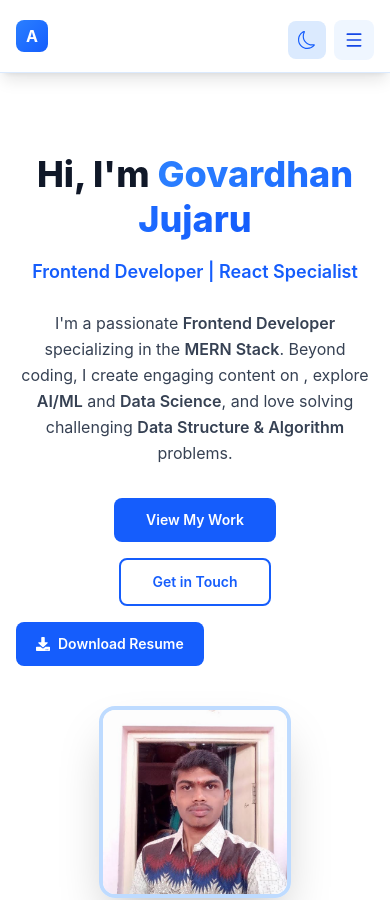
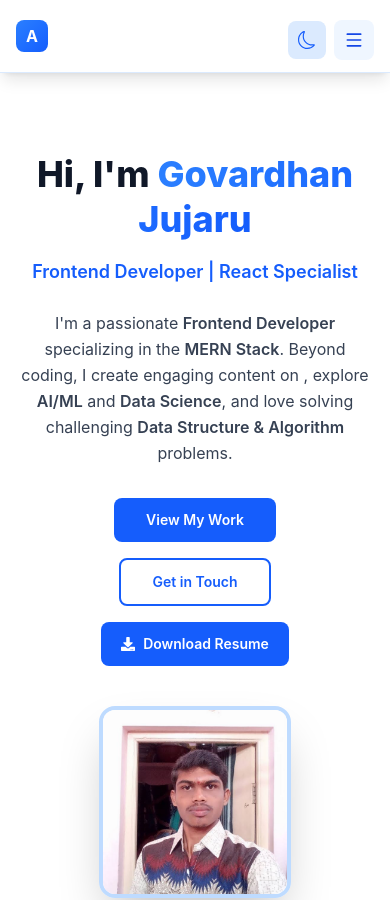
Before and after one commit to Govardhan0020/portfolio, a React (Vite) app: page /#/ in a window 390 px wide. Shown: the top 900 px of the page. Built offline with nearby package versions, Linux system fonts and the light colour scheme.

Commit message:
button alignment fixed

```diff
--- a/src/pages/Home.jsx
+++ b/src/pages/Home.jsx
@@ -102,7 +102,7 @@
                 </button>
               </Link>
             </div>
-            <div className="flex flex-col sm:flex-row gap-2 justify-start items-start mt-4">
+            <div className="flex flex-col sm:flex-row gap-2 justify-center sm:justify-start items-center sm:items-start mt-4">
               <button
                 onClick={handleDownload}
                 className={`px-5 py-3 rounded-lg font-semibold transition-all duration-300 text-sm sm:text-base cursor-pointer w-fit ${
```
